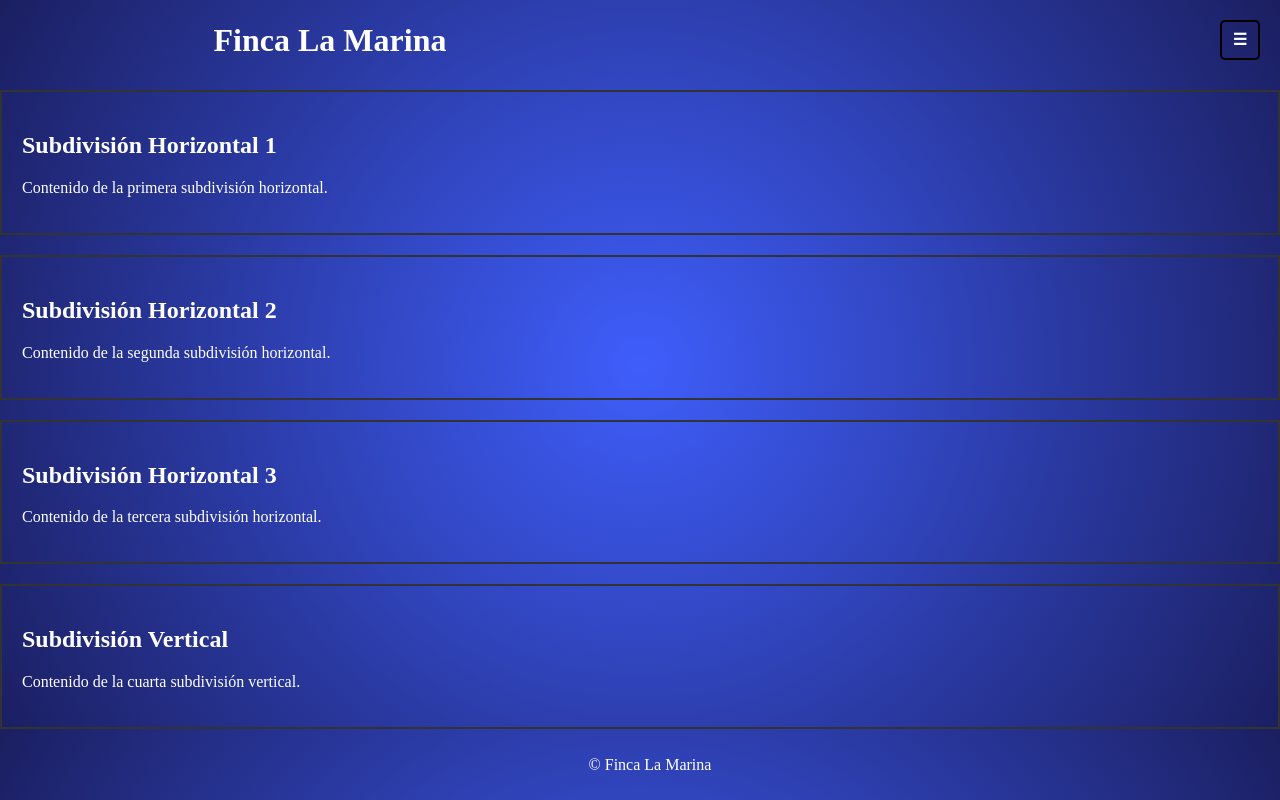
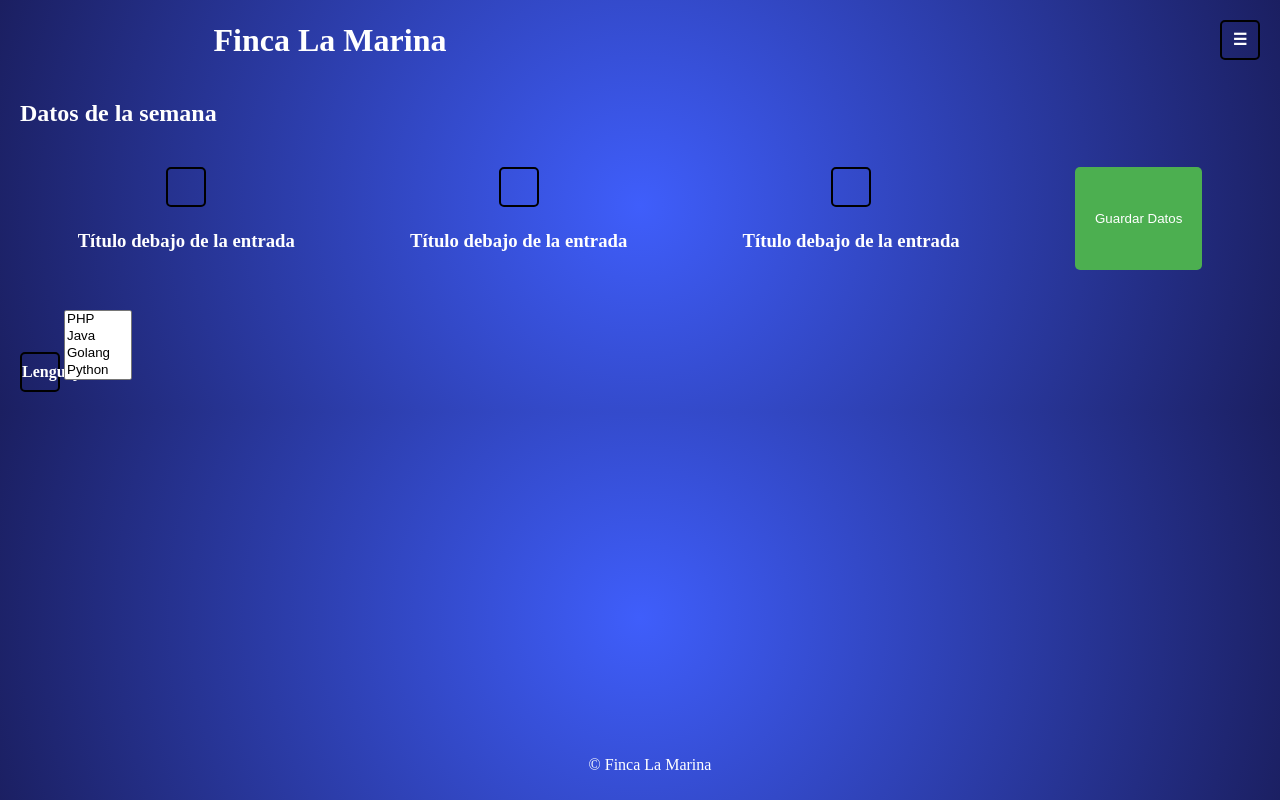
Before and after one commit to ajrodriguezo/lamaria, a FastAPI app: page /LaMaria/ingresoDatos in a window 1280 px wide. Run offline with FastAPI, Linux system fonts and the light colour scheme.

Commit message:
cambios pendejos

```diff
--- a/app.py
+++ b/app.py
@@ -86,8 +86,7 @@ def home(request: Request):
         print("No hay resultados")
         result_dict["error"] = "No hay resultados"
         total_ciclo = 0
-    return templates.TemplateResponse("main.html",{"request": request, "title": title,
-                                                   "datos_grafica": datos_grafica, "total_ciclo": total_ciclo})
+    return templates.TemplateResponse("main.html",{"request": request, "title": title, "datos_grafica": datos_grafica, "total_ciclo": total_ciclo})
 
 ## Ingreso Datos
 @app.get("/LaMaria/ingresoDatos")
--- a/modules/static/css/styles.css
+++ b/modules/static/css/styles.css
@@ -23,81 +23,14 @@ body {
   margin: 0; /* Elimina el margen predeterminado */
 }
 
-#navigation {
-  flex: 1;
-  text-align: right; /* Alinea el contenido hacia la derecha */
-}
 
-ul {
-  display: none;
-  margin-top: 0;
-  padding: 0;
-  width: 200px;
-  text-align: center; /* Alinea la lista hacia la izquierda */
-  position: fixed;
-  top: 62px; /* Ajusta la posición superior según tus necesidades */
-  right: 22px;
-  z-index: 1000;
-}
-
-input:checked ~ ul {
-  display: block;
-}
-
-input {
-  display: none;
-}
-
-label {
-  box-sizing: border-box;
-  display: inline-block;
-  border: 2px solid black;
-  border-radius: 5px;
-  width: 40px;
-  height: 40px;
-  line-height: 35px;
-  font-weight: bold;
-  text-align: center;
-  user-select: none;
-  cursor: pointer; /* Agregado para indicar que es un elemento clickeable */
-}
-
-/* Estilo del botón cuando se pasa el mouse por encima */
-label:hover {
-  background: grey;
-}
-
-/* Estilo del botón cuando el menú está expandido */
-input:checked ~ label {
-  background: lightgrey;
-}
-
-li {
-  display: block;
-  background: lightgrey;
-  margin: 0;
-  padding: 10px;
-  list-style: none;
-  border-bottom: 1px solid grey;
-}
-
-nav ul {
-  list-style-type: none;
-  margin: 0;
-  padding: 0;
-}
-
-nav ul li {
-  display: inline;
-  margin-right: 20px;
-}
 
 
 /* Estilos para el cuerpo */
 main {
   display: flex;
   justify-content: space-around;
-  align-items: center;
+
   flex-wrap: wrap;
   padding: 20px;
 }
@@ -125,32 +58,6 @@ main {
   width: 100%;
 }
 
-#navigation ul {
-  list-style: none;
-  padding: 0;
-  margin: 0;
-  background-color: rgba(255, 255, 255, 0); /* Fondo transparente (ajusta el último valor según la opacidad que desees) */
-  border-radius: 10px; /* Bordes redondeados */
-  overflow: hidden; /* Para contener elementos hijos flotantes */
-}
-
-#navigation li {
-  background: rgb(11, 31, 132);
-  color: #fff;
-  margin: 0; /* Elimina el margen predeterminado del body */
-}
-
-#navigation a {
-  display: block;
-  padding: 15px;
-  text-decoration: none;
-  color: #fff; /* Color del texto */
-}
-
-#navigation a:hover {
-  background-color: #b0b0b0b5; /* Cambia el color de fondo al pasar el ratón sobre el enlace */
-}
-
 #image-1 {
   width: 100%; /* Ajusta el ancho de la imagen al 100% del contenedor */
   z-index: 1;
@@ -169,24 +76,54 @@ main {
   /* Puedes agregar más estilos según tus necesidades */
 }
 
-#datosSemana {
-  display: flex;
-  flex-direction: column;
-  align-items: center;
+/* The sidepanel menu */
+.sidepanel {
+  height: 250px; /* Specify a height */
+  width: 0; /* 0 width - change this with JavaScript */
+  position: fixed; /* Stay in place */
+  z-index: 1; /* Stay on top */
+  top: 0;
+  left: 0;
+  background-color: #111; /* Black*/
+  overflow-x: hidden; /* Disable horizontal scroll */
+  padding-top: 60px; /* Place content 60px from the top */
+  transition: 0.5s; /* 0.5 second transition effect to slide in the sidepanel */
 }
 
-.subdivision-horizontal {
-  width: 100%;
-  border: 2px solid #333;
-  margin: 10px 0;
-  padding: 20px;
-  box-sizing: border-box;
+/* The sidepanel links */
+.sidepanel a {
+  padding: 8px 8px 8px 32px;
+  text-decoration: none;
+  font-size: 25px;
+  color: #818181;
+  display: block;
+  transition: 0.3s;
 }
 
-.subdivision-vertical {
-  width: 100%;
-  border: 2px solid #333;
-  margin-top: 10px;
-  padding: 20px;
-  box-sizing: border-box;
+/* When you mouse over the navigation links, change their color */
+.sidepanel a:hover {
+  color: #f1f1f1;
 }
+
+/* Position and style the close button (top right corner) */
+.sidepanel .closebtn {
+  position: absolute;
+  top: 0;
+  right: 25px;
+  font-size: 36px;
+  margin-left: 50px;
+}
+
+/* Style the button that is used to open the sidepanel */
+.openbtn {
+  font-size: 20px;
+  cursor: pointer;
+  background-color: #111;
+  color: white;
+  padding: 10px 15px;
+  border: none;
+}
+
+.openbtn:hover {
+  background-color: #444;
+}
--- /dev/null
+++ b/modules/static/css/stylesdatos.css
@@ -0,0 +1,143 @@
+/* Aplicar fondo a toda la página */
+body {
+  background: rgb(63, 94, 251);
+  background: radial-gradient(circle, rgba(63, 94, 251, 1) 0%, rgba(27, 31, 97, 1) 100%);
+  color: #fff;
+  margin: 0; /* Elimina el margen predeterminado del body */
+}
+
+/* Estilos para el encabezado */
+#page-header {
+  display: flex;
+  justify-content: space-between;
+  align-items: center;
+  padding: 20px;
+  text-align: center;
+}
+
+/* Estilos para el pie de página */
+#page-footer {
+  padding: 10px;
+  text-align: center;
+  position: fixed;
+  bottom: 0;
+  width: 100%;
+}
+
+#branding {
+  flex: 1; /* Toma el espacio necesario para el branding */
+}
+
+#site-title {
+  margin: 0; /* Elimina el margen predeterminado */
+}
+
+#navigation {
+  flex: 1;
+  text-align: right; /* Alinea el contenido hacia la derecha */
+}
+
+ul {
+  display: none;
+  margin-top: 0;
+  padding: 0;
+  width: 200px;
+  text-align: center; /* Alinea la lista hacia la izquierda */
+  position: fixed;
+  top: 62px; /* Ajusta la posición superior según tus necesidades */
+  right: 22px;
+  z-index: 1000;
+}
+
+input:checked ~ ul {
+  display: block;
+}
+
+input {
+  display: none;
+}
+
+label {
+  box-sizing: border-box;
+  display: inline-block;
+  border: 2px solid black;
+  border-radius: 5px;
+  width: 40px;
+  height: 40px;
+  line-height: 35px;
+  font-weight: bold;
+  text-align: center;
+  user-select: none;
+  cursor: pointer; /* Agregado para indicar que es un elemento clickeable */
+}
+
+/* Estilo del botón cuando se pasa el mouse por encima */
+label:hover {
+  background: grey;
+}
+
+/* Estilo del botón cuando el menú está expandido */
+input:checked ~ label {
+  background: lightgrey;
+}
+
+li {
+  display: block;
+  background: lightgrey;
+  margin: 0;
+  padding: 10px;
+  list-style: none;
+  border-bottom: 1px solid grey;
+}
+
+nav ul {
+  list-style-type: none;
+  margin: 0;
+  padding: 0;
+}
+
+nav ul li {
+  display: inline;
+  margin-right: 20px;
+}
+
+#navigation ul {
+  list-style: none;
+  padding: 0;
+  margin: 0;
+  background-color: rgba(255, 255, 255, 0); /* Fondo transparente (ajusta el último valor según la opacidad que desees) */
+  border-radius: 10px; /* Bordes redondeados */
+  overflow: hidden; /* Para contener elementos hijos flotantes */
+}
+
+#navigation li {
+  background: rgb(11, 31, 132);
+  color: #fff;
+  margin: 0; /* Elimina el margen predeterminado del body */
+}
+
+#navigation a {
+  display: block;
+  padding: 15px;
+  text-decoration: none;
+  color: #fff; /* Color del texto */
+}
+
+#navigation a:hover {
+  background-color: #b0b0b0b5; /* Cambia el color de fondo al pasar el ratón sobre el enlace */
+}
+
+.my-button {
+  padding: 10px 20px;
+  background-color: #4CAF50;
+  color: white;
+  border: none;
+  border-radius: 5px;
+  cursor: pointer;
+}
+.my-button:hover {
+  background-color: #45a049;
+}
+.my-button:active {
+  background-color: #3e8e41;
+}
--- a/modules/static/js/script.js
+++ b/modules/static/js/script.js
@@ -63,3 +63,14 @@ document.getElementById('gracumulados').innerText = 'Nuevo Contenido 1';
 document.getElementById('faltante').innerText = 'Nuevo Contenido 1';
 document.getElementById('vendidoahoy').innerText = 'Nuevo Contenido 1';
 document.getElementById('promedioprecio').innerText = 'Nuevo Contenido 1';
+
+
+/* Set the width of the sidebar to 250px (show it) */
+function openNav() {
+    document.getElementById("mySidepanel").style.width = "250px";
+}
+
+  /* Set the width of the sidebar to 0 (hide it) */
+function closeNav() {
+    document.getElementById("mySidepanel").style.width = "0";
+}
--- a/modules/static/templates/datos.html
+++ b/modules/static/templates/datos.html
@@ -4,7 +4,7 @@
 <head>
     <meta charset="UTF-8">
     <meta name="viewport" content="width=device-width, initial-scale=1.0">
-    <link rel="stylesheet" href="{{url_for('static', path='/css/styles.css')}}">
+    <link rel="stylesheet" href="{{url_for('static', path='/css/stylesdatos.css')}}">
     <title>{{title}}</title>
     <script src="https://cdn.jsdelivr.net/npm/chart.js"></script>
 </head>
@@ -28,31 +28,60 @@
 
     </header>
 
-    <div id="datosSemana">
-        <div class="subdivision-horizontal">
-          <h2>Subdivisión Horizontal 1</h2>
-          <p>Contenido de la primera subdivisión horizontal.</p>
+    <div style="margin: 20px;">
+        <h2>Datos de la semana</h2>
+    </div>
+
+    <section style="display: flex; justify-content: space-around; padding: 20px;">
+
+        <div id="datos_semana" style="    display: contents;
+        text-align: center;">
+
+
+            <form>
+                <label for="numero"></label>
+                <input type="number" id="numero" name="numero" min="0" max="100" step="1" required>
+                <h3>Título debajo de la entrada</h3>
+            </form>
+
+            <form>
+                <label for="numero"></label>
+                <input type="number" id="numero" name="numero" min="0" max="100" step="1" required>
+                <h3>Título debajo de la entrada</h3>
+            </form>
+
+            <form>
+                <label for="numero"></label>
+                <input type="number" id="numero" name="numero" min="0" max="100" step="1" required>
+                <h3>Título debajo de la entrada</h3>
+            </form>
+
+
+            <button class="my-button">Guardar Datos</button>
+
         </div>
 
-        <div class="subdivision-horizontal">
-          <h2>Subdivisión Horizontal 2</h2>
-          <p>Contenido de la segunda subdivisión horizontal.</p>
-        </div>
+    </section>
 
-        <div class="subdivision-horizontal">
-          <h2>Subdivisión Horizontal 3</h2>
-          <p>Contenido de la tercera subdivisión horizontal.</p>
-        </div>
+    <section style="display: flex; padding: 20px;">
 
-        <div class="subdivision-vertical">
-          <h2>Subdivisión Vertical</h2>
-          <p>Contenido de la cuarta subdivisión vertical.</p>
-        </div>
-      </div>
+        <form action="#">
+            <label for="lang">Lenguaje</label>
+            <select name="lenguajes" id="lang" multiple>
+                <option value="php">PHP</option>
+                <option value="java">Java</option>
+                <option value="golang">Golang</option>
+                <option value="python">Python</option>
+                <option value="c#">C#</option>
+                <option value="C++">C++</option>
+                <option value="erlang">Erlang</option>
+                <option value="javascript">JavaScript</option>
+            </select>
+            <input type="submit" value="Enviar" />
+        </form>
 
-    <div class="division"></div>
-    <div class="division"></div>
-    <div class="division"></div>
+    </section>
+
 
     <footer id="page-footer">
         <p>&copy; Finca La Marina</p>
```
Also changed, not shown: modules/static/templates/main.html (+12 -0 lines).
